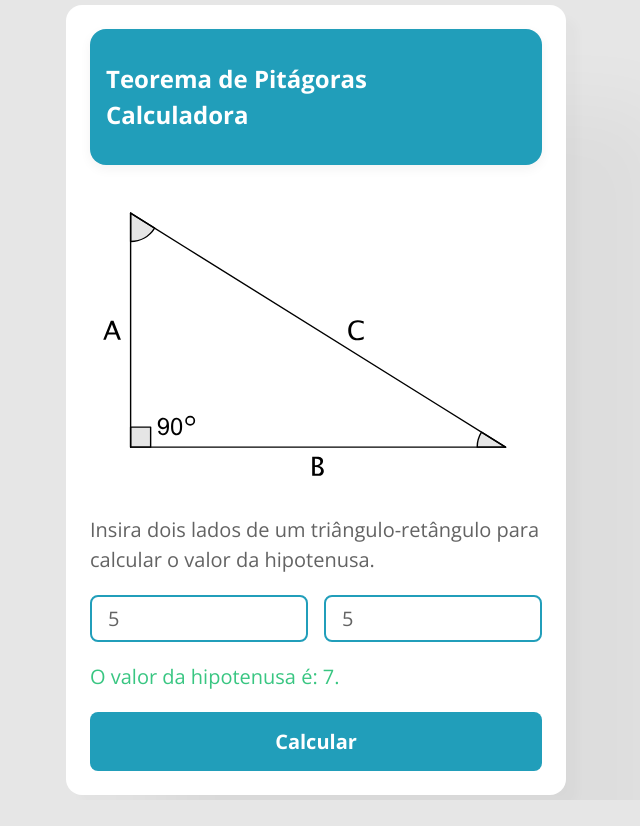
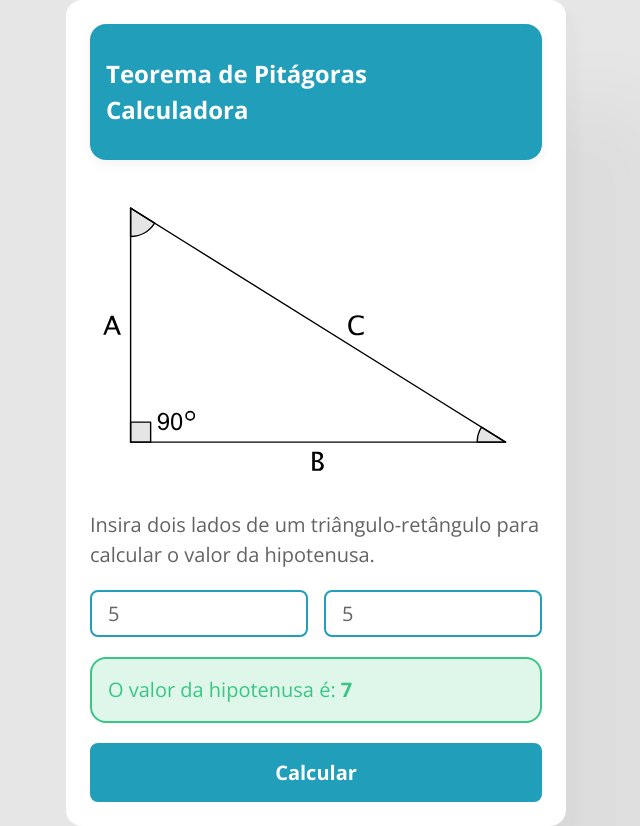
Before and after one commit to theviniis/teorema-de-pitagoras, a React (Create React App) app: page / in a window 1280 px wide. Both pictures are taken after typing "5", "5" into the empty fields and a click on the button "Calcular". Shown: the whole page, without its empty margins (324-964 px from the left). Before the commit the page ends 800 px from the top, so only its background shows below. Built offline with nearby package versions, Linux system fonts and the light colour scheme.

Commit message:
adicionado estado de erro

```diff
--- a/public/index.html
+++ b/public/index.html
@@ -32,7 +32,7 @@
       href="https://fonts.googleapis.com/css2?family=Open+Sans:wght@400;700&display=swap"
       rel="stylesheet"
     />
-    <title>React App</title>
+    <title>Calculator</title>
   </head>
   <body>
     <noscript>You need to enable JavaScript to run this app.</noscript>
--- a/src/Components/Button.jsx
+++ /dev/null
@@ -1,8 +0,0 @@
-import React from 'react';
-import { StyledButton } from '../styles/styles';
-
-const Button = ({ children }) => {
-  return <StyledButton>{children}</StyledButton>;
-};
-
-export default Button;
--- a/src/Components/Calculator.jsx
+++ b/src/Components/Calculator.jsx
@@ -13,7 +13,6 @@ const Calculator = () => {
         src={triangle}
         alt='Imagem de um triângulo retângulo'
         title='Imagem de um triângulo retângulo'
-        aria-label='Imagem de um triângulo retângulo'
       />
       <p>
         Insira dois lados de um triângulo-retângulo para calcular o valor da
--- a/src/Components/Form.jsx
+++ b/src/Components/Form.jsx
@@ -1,19 +1,20 @@
 import React, { useState } from 'react';
-import { StyledForm, InputGroup, Result, Error } from '../styles/styles';
-import Button from './Button';
+import { StyledForm, InputGroup, Alert, StyledButton } from '../styles/styles';
 
 const Form = () => {
   const [sideA, setSideA] = useState('');
   const [sideB, setSideB] = useState('');
-  const [result, setResult] = useState(0);
+  const [result, setResult] = useState(null);
+  const [error, setError] = useState(false);
 
   const handleCalc = (e) => {
     e.preventDefault();
-    const result = Math.round(Math.sqrt(sideA * sideA + sideB * sideB));
-
     if (!sideA || !sideB) {
+      setError(true);
       return setResult(null);
     } else {
+      const result = Math.round(Math.sqrt(sideA * sideA + sideB * sideB));
+      setError(false);
       return setResult(result);
     }
   };
@@ -36,12 +37,13 @@ const Form = () => {
           onChange={({ target }) => setSideB(target.value)}
         />
       </InputGroup>
+      {error ? <Alert error>Insira pelo menos dois valores.</Alert> : null}
       {result ? (
-        <Result>O valor da hipotenusa é: {result}.</Result>
-      ) : (
-        <Error>Insira pelo menos dois valores.</Error>
-      )}
-      <Button>Calcular</Button>
+        <Alert>
+          O valor da hipotenusa é: <b>{result}</b>
+        </Alert>
+      ) : null}
+      <StyledButton>Calcular</StyledButton>
     </StyledForm>
   );
 };
--- a/src/styles/styles.jsx
+++ b/src/styles/styles.jsx
@@ -57,12 +57,12 @@ export const InputGroup = styled.div`
   gap: 1rem;
 `;
 
-export const Result = styled.span`
-  color: hsl(151, 55%, 50%);
-`;
-
-export const Error = styled.span`
-  color: #e44252;
+export const Alert = styled.span`
+  color: ${({ error }) => (error ? '#e44252' : '#39c682')};
+  background-color: ${({ error }) => (error ? '#e442521f' : '#39c68229')};
+  padding: 1rem;
+  border-radius: 1rem;
+  border: 2px solid ${({ error }) => (error ? '#e44252' : '#39c682')};
 `;
 
 export const StyledButton = styled.button`
```
Also changed, not shown: vscode/settings.json (deleted, +0 -10 lines), public/logo192.png (deleted), public/logo512.png (deleted).
